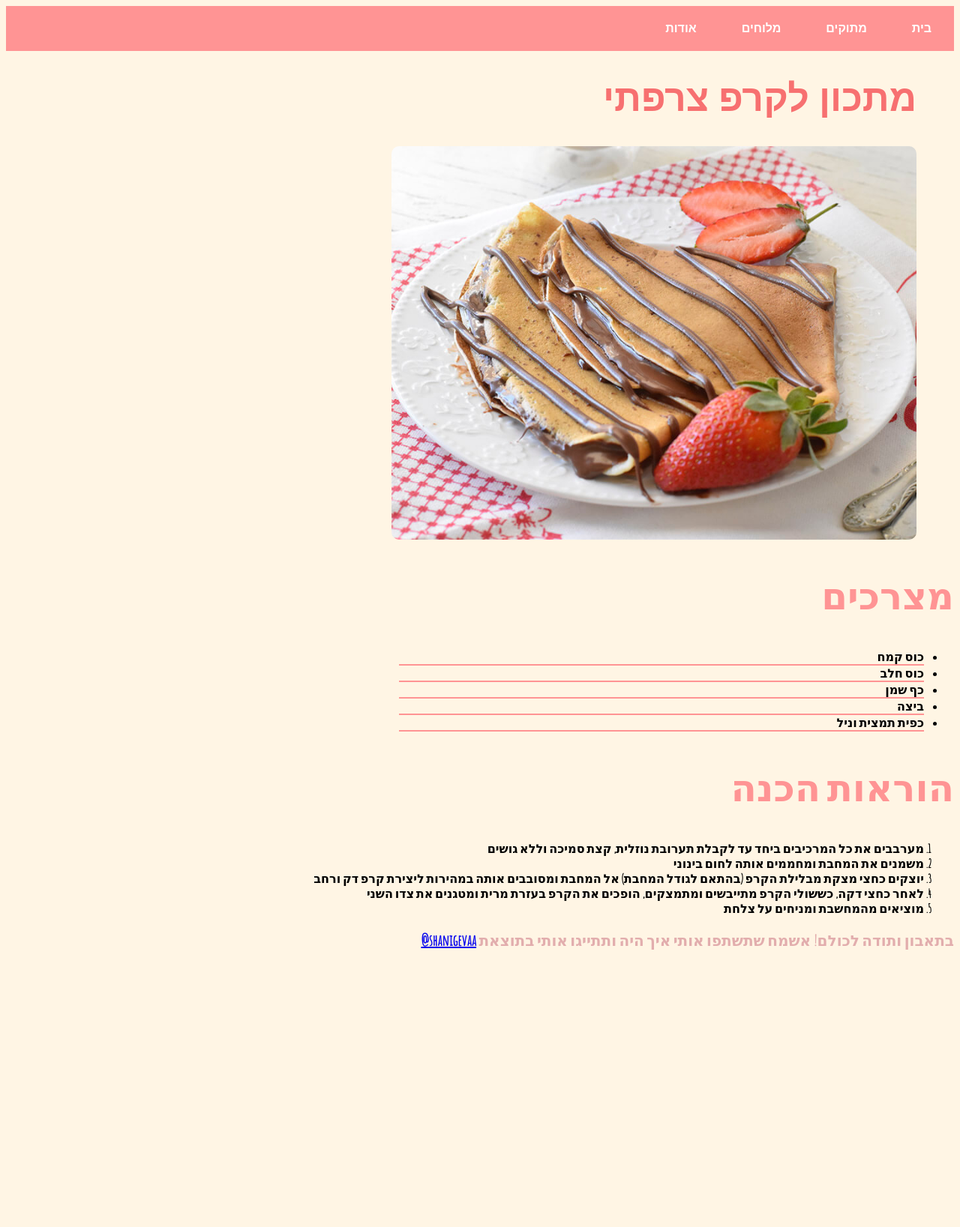
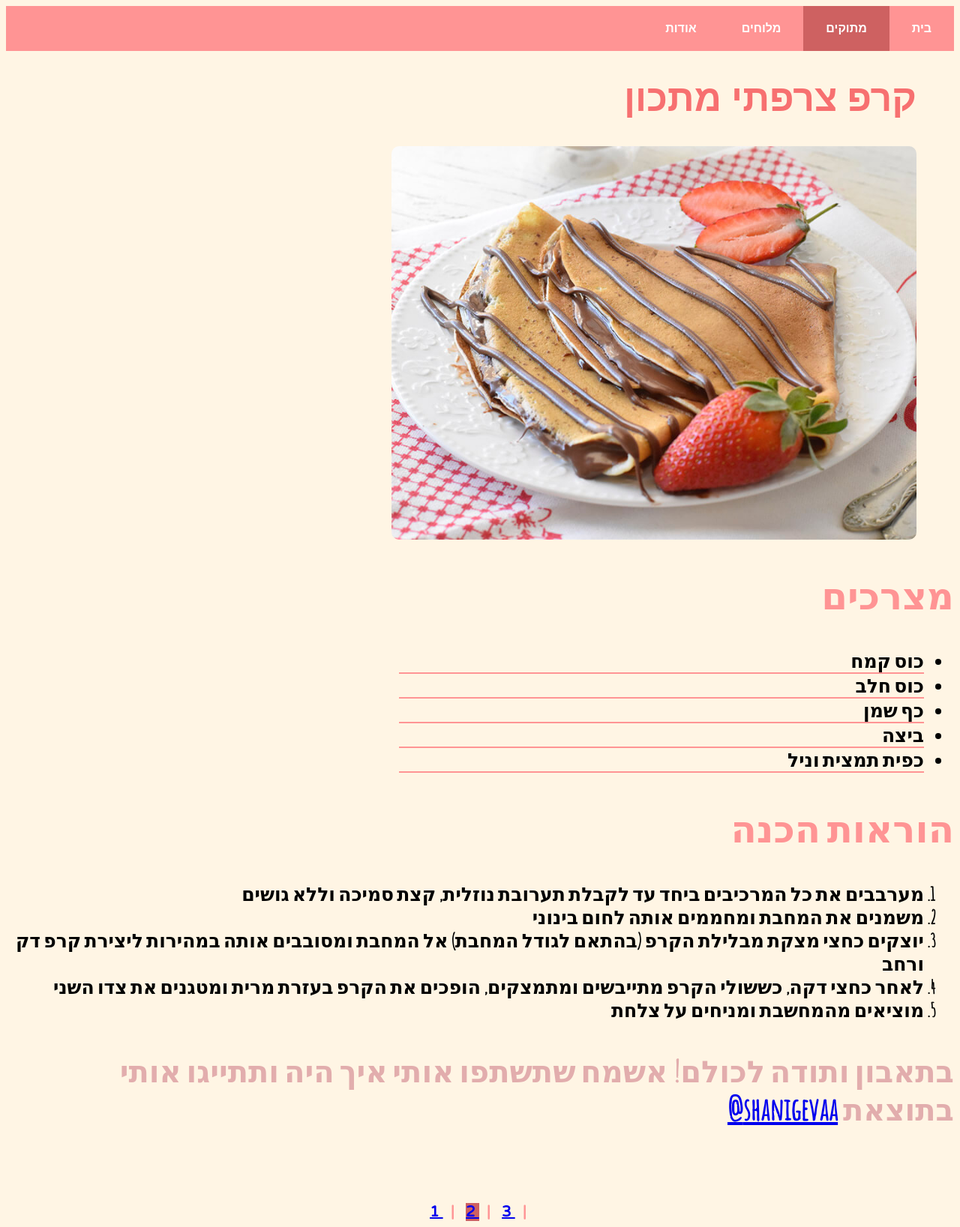
Before and after one commit to shangigeva/shani, a plain HTML site: page crep.html in a window 1280 px wide. Shown: the whole page at 75% size. Before the commit the page ends 1287 px from the top, so only its background shows below. Drawn offline with Linux system fonts and the light colour scheme.

Commit message:
Add files via upload

```diff
--- a/crep.html
+++ b/crep.html
@@ -4,6 +4,7 @@
 		<title> מתכון לקרפ הכי טעים שתאכלו</title>
         <link rel="stylesheet" href="food.css">
 		<link rel="stylesheet" href="index.css">
+		<link rel="icon" type="image/x-icon" href="favicon.ico">
 	 </head>
 
 	<body class="food">
@@ -11,9 +12,9 @@
 			<li><a  href="index.html">בית</a> </li>
 
 			<li class="dropdown">
-				<a href="" class="dropbtn">מתוקים</a>
+				<a href="" class="dropbtn active" >מתוקים</a>
 				<div class="dropdown-content">
-				<a  href="crep.html">קרפ</a>
+				<a  href="crep.html" >קרפ</a>
 				  <a href="cookies.html">עוגיות</a>
 				  <a href="cakes.html">עוגת מוס</a>
 				</div>
@@ -22,14 +23,14 @@
 			<li class="dropdown">
 				<a href="" class="dropbtn">מלוחים</a>
 				<div class="dropdown-content">
-				<a  href="crep.html" class="active">קרפ</a>
+				<a  href="crep.html" >קרפ</a>
 				  <a href="#">Link 2</a>
 				  <a href="#">Link 3</a>
 				</div>
 			  </li>
 			<li><a   href="about.html">אודות</a></li>
 		   </ul>
-		<h1>מתכון לקרפ צרפתי  </h1>
+		<h1> קרפ צרפתי מתכון </h1>
 		<img class="crp" src="crep.jpeg"/>
 		<h2>מצרכים</h2>
 		<ul class="ingredients">
@@ -48,9 +49,14 @@
 			<li>מוציאים מהמחשבת ומניחים על צלחת</li>
 		</ol>
 
+    <p>בתאבון ותודה לכולם! אשמח שתשתפו אותי איך היה ותתייגו אותי בתוצאת <a href=" https://www.instagram.com/shanigevaa/" target="_blank">shanigevaa@</a></p>
 
+		<nav class="pn">
+			<a href="cakes.html" >1</a> |
+			<a href="crep.html"class="active">2</a> |
+			<a href="cookies.html">3</a> |
+		   </nav>
 
-    <p>בתאבון ותודה לכולם! אשמח שתשתפו אותי איך היה ותתייגו אותי בתוצאת <a href=" https://www.instagram.com/shanigevaa/" target="_blank">shanigevaa@</a></p>
 
 	 </body>
 
--- a/food.css
+++ b/food.css
@@ -18,12 +18,13 @@
     font-size: 50px;
   }
   p {
-    font-size: 20px;
+    font-size: 40px;
     color:#e2adad;
 }
 .ingredients li {
     border-bottom: 2px solid #FF9494;
     width: 700px; ;
+    font-size: 25px;
 
 }
 h2 {
@@ -49,3 +50,18 @@ h2 {
     height: 200x;
     transition: 1s;
   }
+
+  .pn {
+    font-size: 20px;
+    color:#FF9494;
+    letter-spacing: 5px;
+    text-align: center;
+    direction:ltr;
+
+  }
+
+  ol {
+    font-size: 25px;
+
+
+  }
--- a/index.css
+++ b/index.css
@@ -79,3 +79,12 @@
     width: 350px;
     box-shadow: 0 0 5px 4px rgba(109, 114, 116, 0.5);
   }
+
+  .pn {
+    font-size: 20px;
+    color:#FF9494;
+    letter-spacing: 5px;
+    text-align: center;
+    font-family: 'Varela Round', sans-serif;
+    margin-top: 100px;
+  }
```
Also changed, not shown: cakes.html (+32 -13 lines), cookies.html (+7 -1 lines), index.html (+7 -25 lines), favicon.ico (added).
